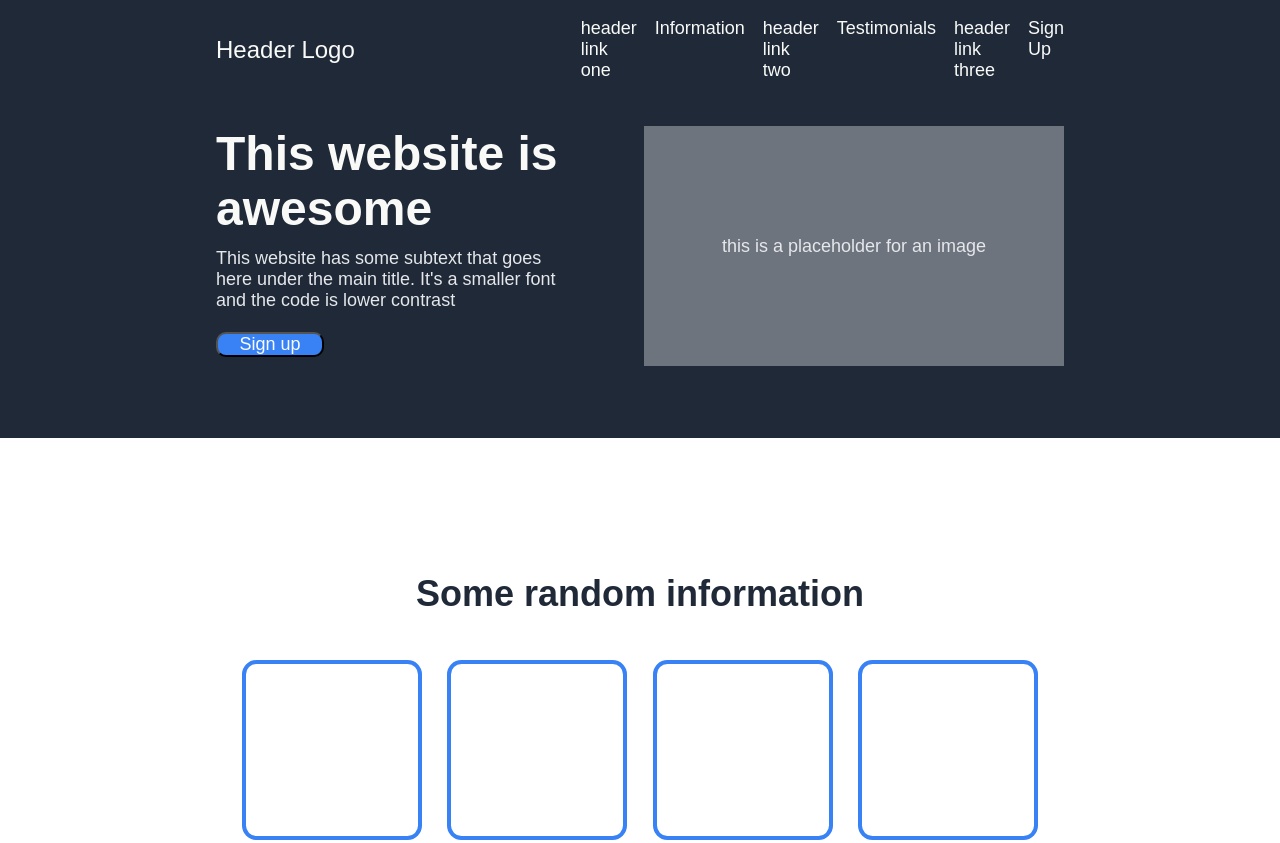
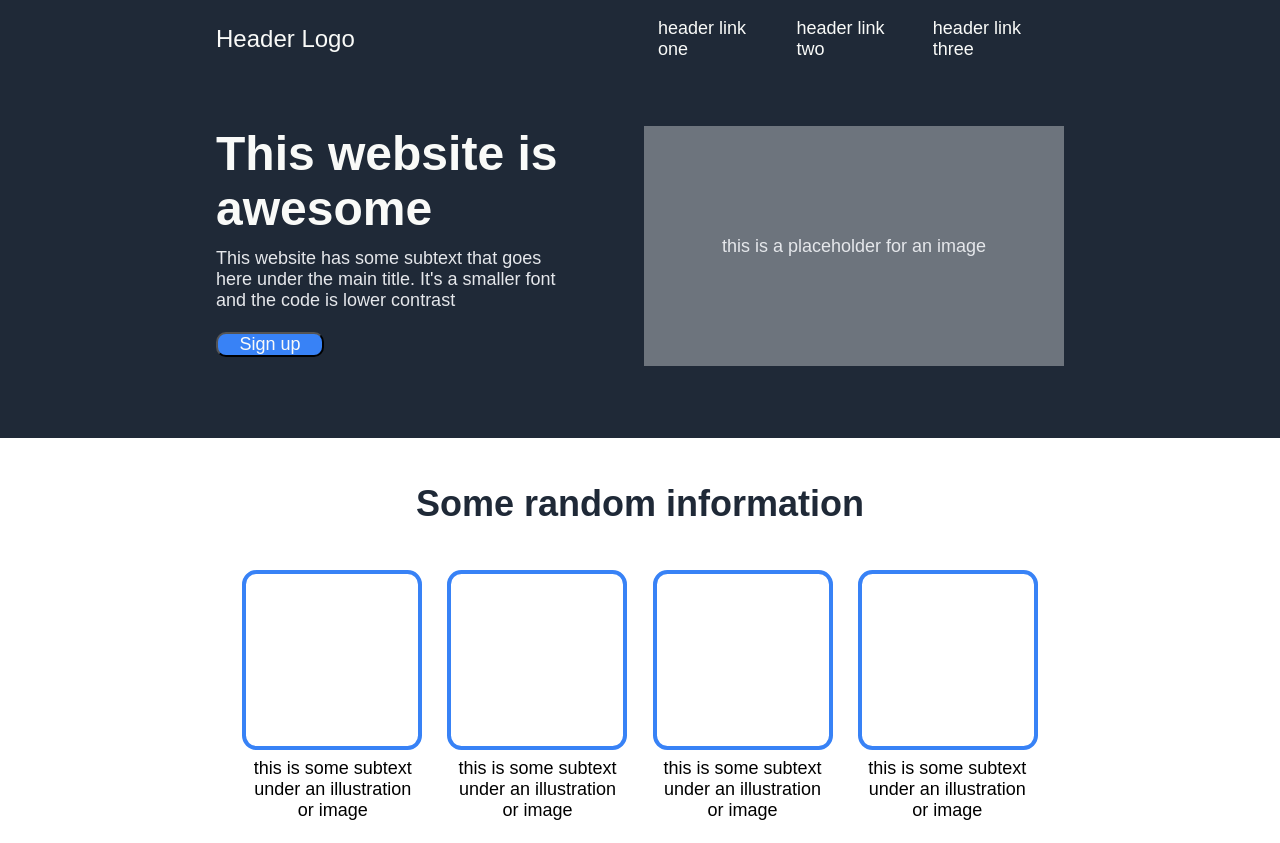
Before and after one commit to vuilfanie/CSS_Project, a plain HTML site: page index.html in a window 1280 px wide. Shown: the top 843 px of the page. Drawn offline with Linux system fonts and the light colour scheme.

Commit message:
Update index.html

```diff
--- a/index.html
+++ b/index.html
@@ -19,18 +19,12 @@
                         <div class="header__links">
                             <a href="#" class="header__link">
                                 header link one
-                            <a href="#info" class="header__link">
-                                Information
                             </a>
                             <a href="#" class="header__link">
                                 header link two
-                            <a href="#testimonial" class="header__link">
-                                Testimonials
                             </a>
                             <a href="#" class="header__link">
                                 header link three
-                            <a href="#cta" class="header__link">
-                                Sign Up
                             </a>
                             <a href="#" class="header__menu">
                                 <i class="fa-solid fa-bars"></i>
@@ -62,7 +56,6 @@
         </header>
         <main>
             <h1 class="main__title">
-            <h1 id="info" class="main__title">
                 Some random information
             </h1>
             <div class="main__image">
@@ -91,7 +84,6 @@
             </div>
         </main>
         <article class="testimonial">
-        <article id="testimonial" class="testimonial">
             <p class="testimonial__quote">
                 This is an inspiring quote, or a testimonial from a customer.
                 Maybe it's just filling up space, or maybe people will actually read it. Who knows?
@@ -101,7 +93,6 @@
                 -Thor
             </p>
         </article>
-        <section id="cta" class="cta__section">
             <div class="cta__container-main">
                 <div cta="cta__container-text">
                     <h3 class="cta__container-text-title">
```
